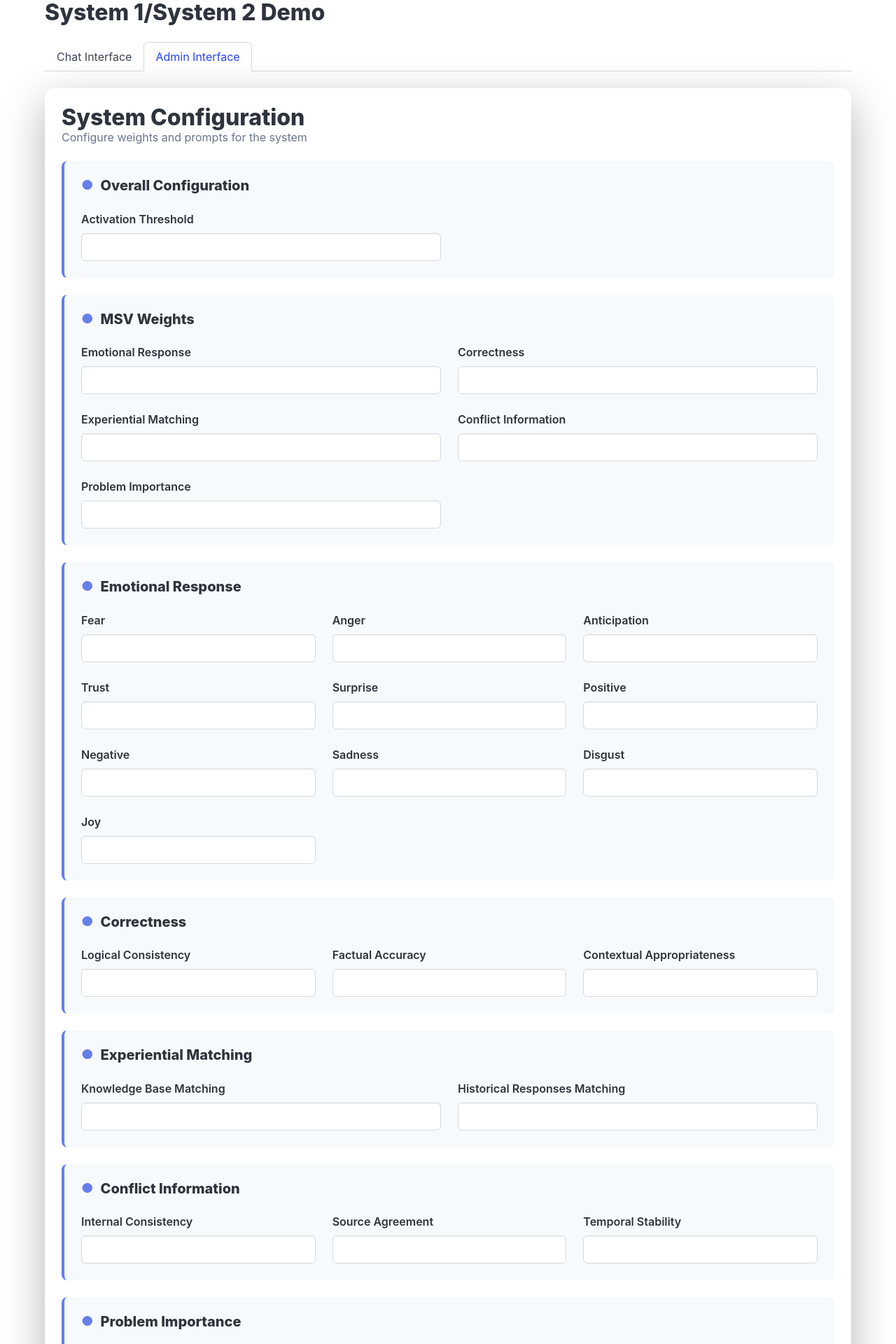
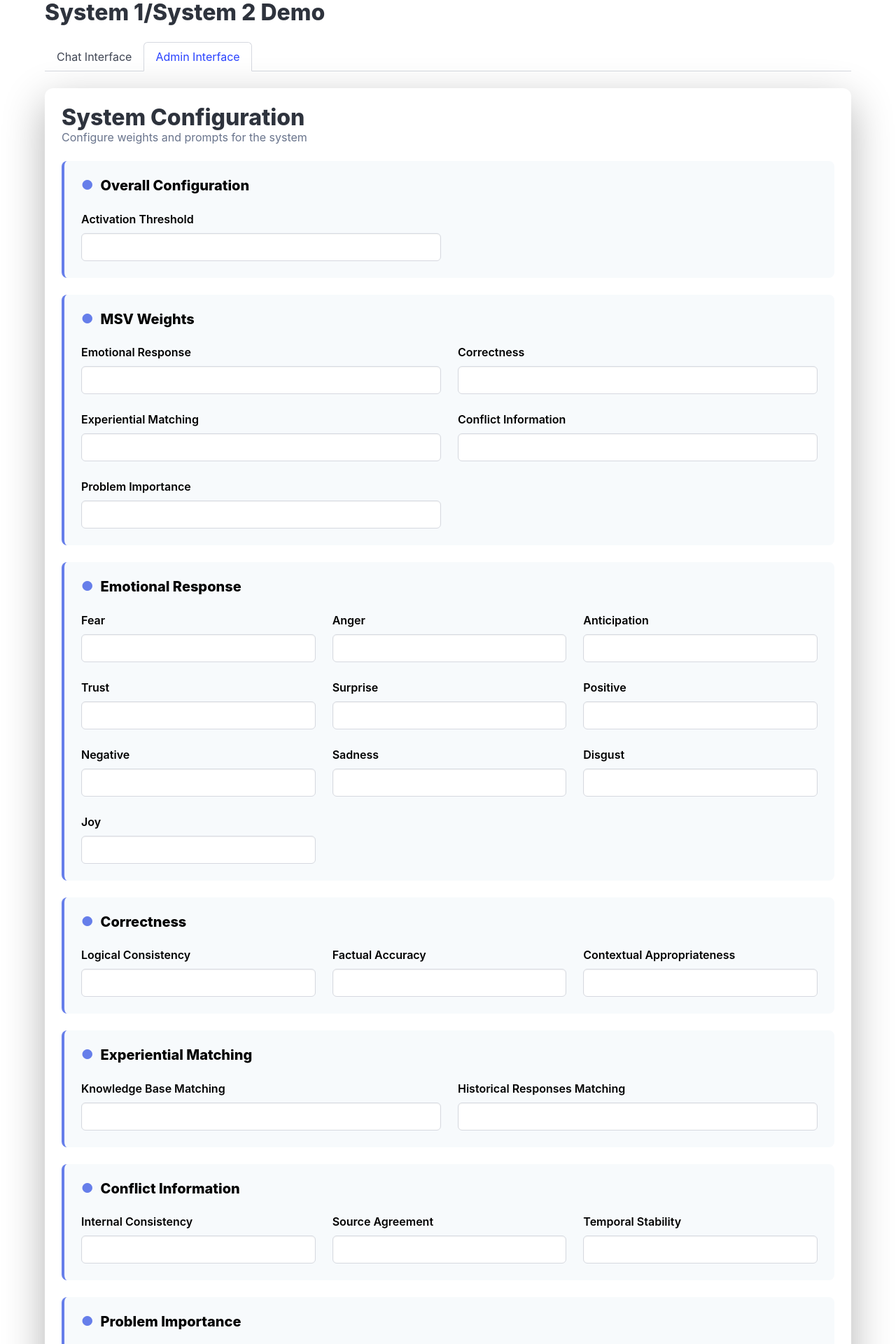
Before and after one commit to CharlesPDX/system_friends, a FastAPI app: template templates/index.html in a window 1280 px wide, after a click on "Admin Interface". Shown: the top 1920 px of the page at 70% size. Run offline with FastAPI, Linux system fonts and the light colour scheme; the template is opened without the code that fills it, so the values that code supplies are empty; some libraries are stand-ins or nearby versions.

Commit message:
Fix font color on darkmode

```diff
--- a/templates/admin_panel.html
+++ b/templates/admin_panel.html
@@ -6,6 +6,7 @@
         border-left: 4px solid #667eea;
         padding: 1.5rem;
         margin-bottom: 1.5rem;
+        color: black;
     }
 
     .config-section-title {
@@ -13,6 +14,7 @@
         align-items: center;
         gap: 10px;
         margin-bottom: 1.5rem;
+        color: black;
     }
 
     .config-section-title::before {
@@ -31,6 +33,9 @@
         transform: translateY(-2px);
         box-shadow: 0 10px 25px rgba(102, 126, 234, 0.4);
         background: linear-gradient(135deg, #667eea 0%, #764ba2 100%);
+    }
+    .label{
+        color: black;
     }
 </style>
 
```
